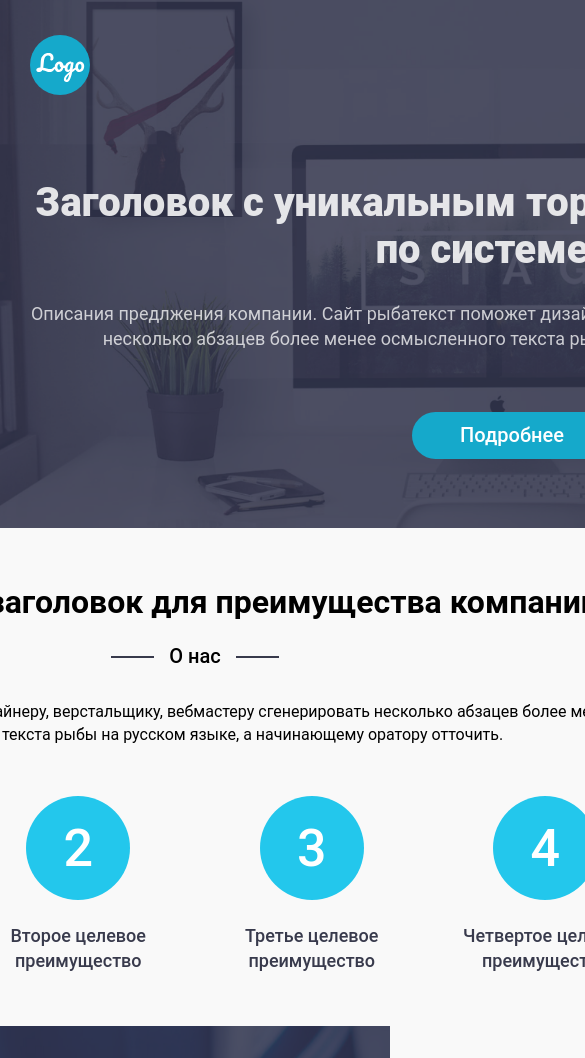
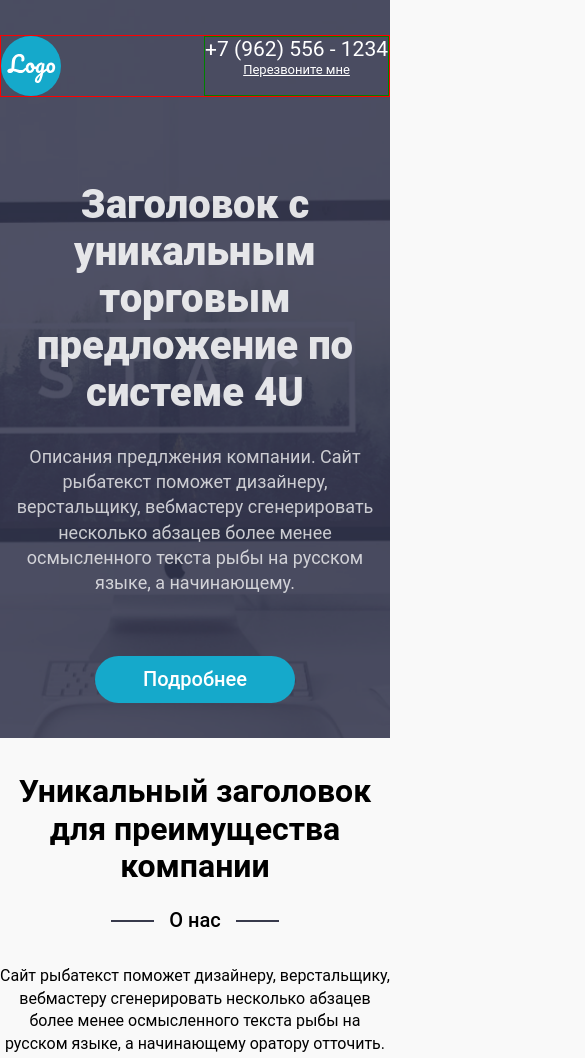
Before and after one commit to KozinaOlga/template_hometask, a plain HTML site: page index.html in a window 390 px wide. Shown: the top 1058 px of the page, 585 px wide, since content can reach past the window. Drawn offline with Linux system fonts and the light colour scheme.

Commit message:
мобильная адаптация 1024

```diff
--- a/css/header.css
+++ b/css/header.css
@@ -8,14 +8,18 @@
 .header__container {
     display: flex;
     justify-content: space-between;
+    flex-wrap: wrap;
     max-width: 1200px;
     margin-bottom: 85px;
+    border: 1px solid red;
+
 }
 
 .header__navigation {
     display: flex;
     flex-direction: column;
-    align-items: flex-end;
+    align-items: center;
+    border: 1px solid green
 }
 
 .navigation__phone {
@@ -36,12 +40,10 @@
 @media all and (max-width: 1024px) {
     .present {
         background-size: cover;
-        width: 1024px;
-        height: 528px;
-
     }
 
     .header__container {
+        flex-wrap: wrap;
         max-width: 964px;
         margin-bottom: 70px;
     }
@@ -59,6 +61,5 @@
     .navigation__btn {
         font-size: 13px;
         line-height: 16px;
-
     }
 }
--- a/css/present-two.css
+++ b/css/present-two.css
@@ -96,9 +96,17 @@
 }
 
 @media all and (max-width: 1024px) {
+
+    .present-two__container {
+        max-width: 812px;
+    }
+
+
     .present-two__title {
+        width: 100%;
         font-size: 32px;
         line-height: 37.5px;
+        margin: 0;
         margin-bottom: 23px;
     }
 
@@ -109,8 +117,13 @@
     }
 
     .present-two__par_small {
+        width: 100%;
         font-size: 16px;
         line-height: 22.5px;
+    }
+
+    .present-two__circle {
+        max-width: 870px;
     }
 
     .present-two__circle-color {
--- a/css/present.css
+++ b/css/present.css
@@ -39,6 +39,7 @@
 
 @media all and (max-width: 1024px) {
     .present__container {
+        max-width: 780px;
         gap: 0;
     }
 
```
